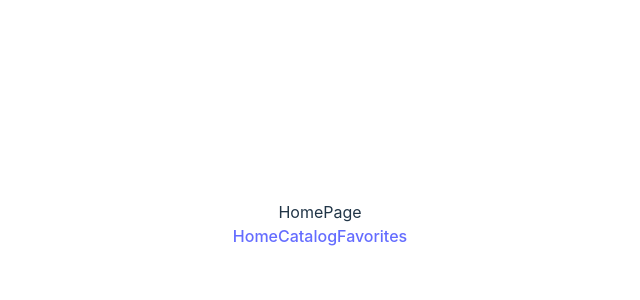
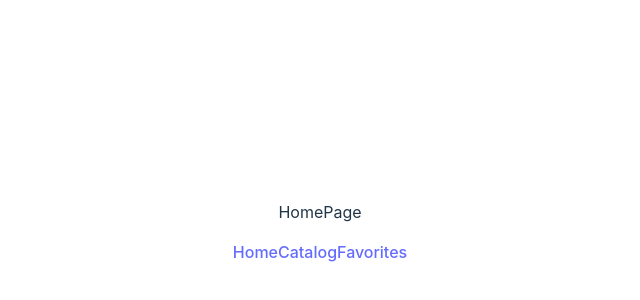
Before and after one commit to MargaritaSukhova/cars-ua, a React (Vite) app: page / in a window 1280 px wide. Shown: the part 176-476 px from the top of the page, without its empty margins (320-960 px from the left). Built offline with nearby package versions, Linux system fonts and the light colour scheme.

Commit message:
Update HomePage.jsx

```diff
--- a/src/pages/HomePage.jsx
+++ b/src/pages/HomePage.jsx
@@ -4,10 +4,11 @@ import Nav from "../components/nav/Nav"
 
 const HomePage = props => {
   return (
-    <div>HomePage
-      <Nav />
-    </div>
-  )
+		<div>
+			<p>HomePage</p>
+			<Nav />
+		</div>
+	);
 }
 
 HomePage.propTypes = {}
```
